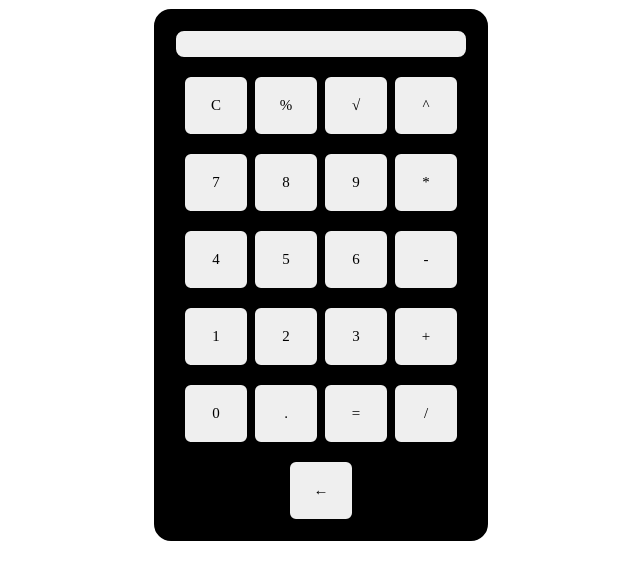
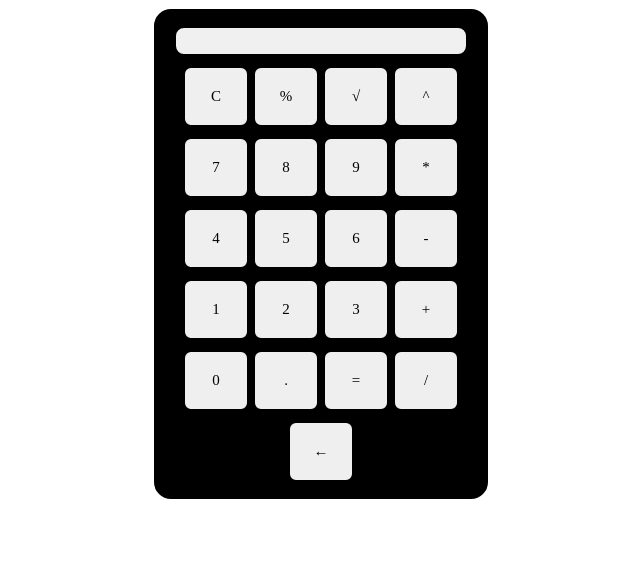
Before and after one commit to Saksham-Goel1107/Calculator, a plain HTML site: page index.html in a window 1280 px wide. Shown: the part 40-620 px from the top of the page, without its empty margins (319-959 px from the left). Drawn offline with Linux system fonts and the light colour scheme; a web font is replaced by a local one.

Commit message:
Update style.css
Adjusted margin

```diff
--- a/style.css
+++ b/style.css
@@ -40,7 +40,7 @@ button.clicked {
 }
 
 .row {
-  margin: 8px 0;
+  margin: 5px 0;
 }
 
 input {
```
